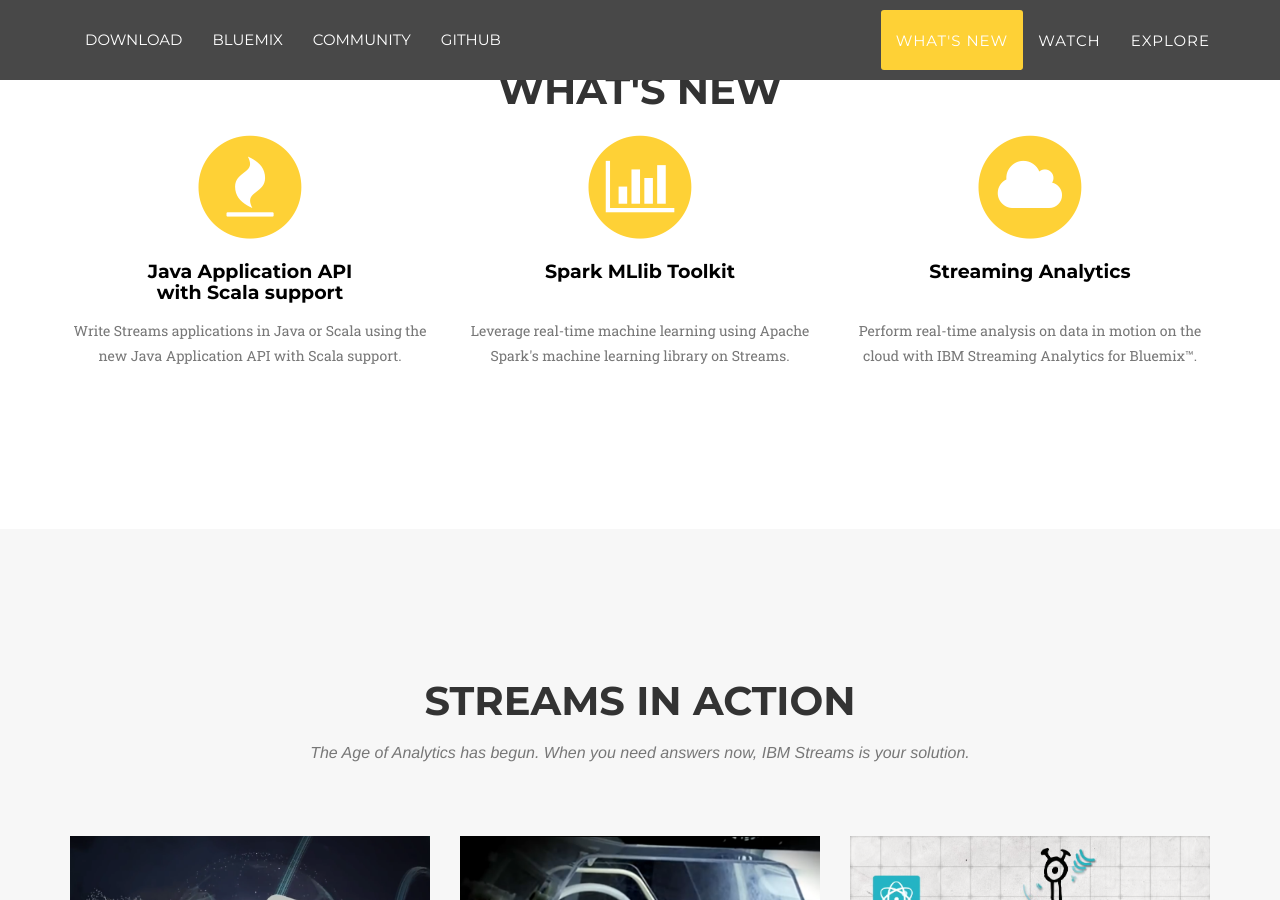
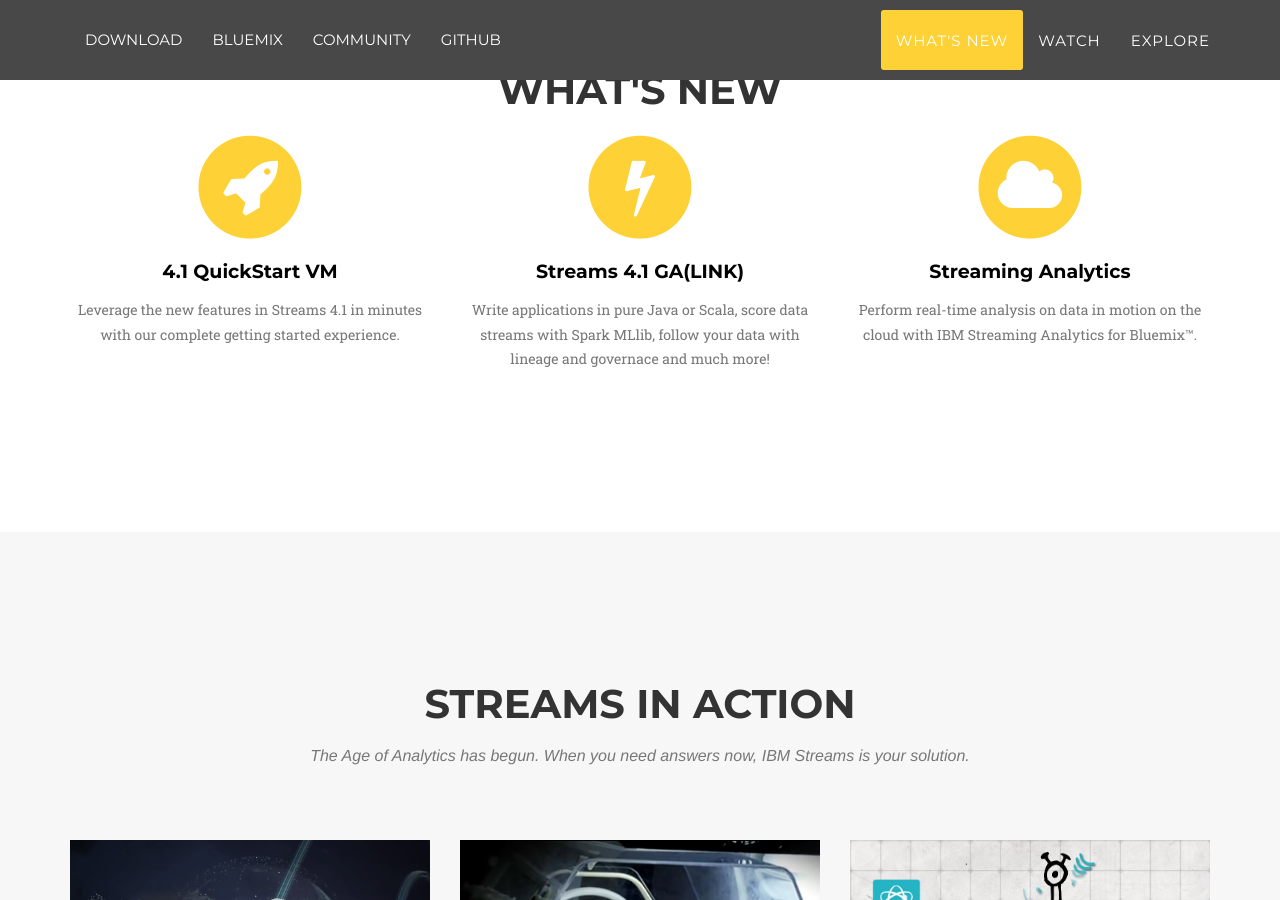
Before and after one commit to IBMStreams/IBMStreams.github.io, a Jekyll site: the page built from index.html, in a window 1280 px wide and 900 px high, scrolled down 659 px. Built offline with Jekyll 4.4.1, drawn with Linux system fonts in a browser that asks for light colours; some web fonts are replaced.

Commit message:
What's New section update.

```diff
--- a/_includes/whatsNew.html
+++ b/_includes/whatsNew.html
@@ -10,25 +10,25 @@
                 <div class="col-md-4">
                     <span class="fa-stack fa-4x">
                         <i class="fa fa-circle fa-stack-2x text-primary"></i>
-                        <a href="http://ibmstreams.github.io/streamsx.topology/" class="fa fa-fire fa-stack-1x fa-inverse icon" ></a>
+                        <a href="http://ibmstreams.github.io/streamsx.documentation/docs/4.1/qse-intro/" class="fa fa-rocket fa-stack-1x fa-inverse icon" ></a>
                     </span>
-                    <h4 class="service-heading"><a href="http://ibmstreams.github.io/streamsx.topology/" class="blackLink">Java Application API<br>with Scala support</a></h4>
-                    <p class="text-muted">Write Streams applications in Java or Scala using the new Java Application API with Scala support.</p>
+                    <h4 class="service-heading"><a href="http://ibmstreams.github.io/streamsx.documentation/docs/4.1/qse-intro/" class="blackLink">4.1 QuickStart VM</a></h4>
+                    <p class="text-muted">Leverage the new features in Streams 4.1 in minutes with our complete getting started experience.</p>
                 </div>
                 <div class="col-md-4">
                     <span class="fa-stack fa-4x">
                         <i class="fa fa-circle fa-stack-2x text-primary"></i>
-                        <a href="http://ibmstreams.github.io/streamsx.sparkMLLib/" class="fa fa-bar-chart-o fa-stack-1x fa-inverse icon"></a>
+                        <a href="http://ibmstreams.github.io/streamsx.sparkMLLib/" class="fa fa-flash fa-stack-1x fa-inverse icon"></a>
                     </span>
-                    <h4 class="service-heading"><a href="http://ibmstreams.github.io/streamsx.sparkMLLib/" class="blackLink">Spark MLlib Toolkit<br><br></a></h4>
-                    <p class="text-muted">Leverage real-time machine learning using Apache Spark's machine learning library on Streams.</p>
+                    <h4 class="service-heading"><a href="http://ibmstreams.github.io/streamsx.sparkMLLib/" class="blackLink">Streams 4.1 GA(LINK)<br></a></h4>
+                    <p class="text-muted">Write applications in pure Java or Scala, score data streams with Spark MLlib, follow your data with lineage and governace and much more!</p>
                 </div>
                 <div class="col-md-4">
                     <span class="fa-stack fa-4x">
                         <i class="fa fa-circle fa-stack-2x text-primary"></i>
                         <a href="#cloud" data-toggle="modal" class="fa fa-cloud fa-stack-1x fa-inverse icon"></a>
                     </span>
-                    <h4 class="service-heading"><a href="#cloud" data-toggle="modal" class="blackLink">Streaming Analytics<br><br></a></h4>
+                    <h4 class="service-heading"><a href="#cloud" data-toggle="modal" class="blackLink">Streaming Analytics<br></a></h4>
                     <p class="text-muted">Perform real-time analysis on data in motion on the cloud with IBM Streaming Analytics for Bluemix™.</p>
                 </div>
             </div>
```
